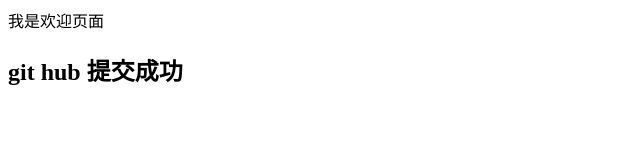
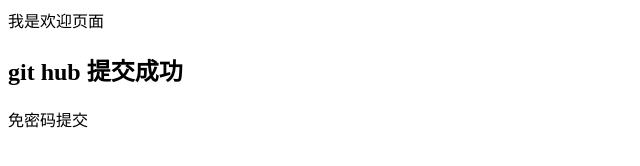
Before and after one commit to qingfeng16/trunk, a plain HTML site: page index.html in a window 1280 px wide. Shown: the whole page, without its empty margins (0-640 px from the left). Drawn offline with Linux system fonts and the light colour scheme.

Commit message:
免密码测试提交

```diff
--- a/index.html
+++ b/index.html
@@ -10,6 +10,7 @@
     <div>
 
         <h2>git hub 提交成功</h2>
+		<span>免密码提交</span>
     </div>
 
 </body>
```
